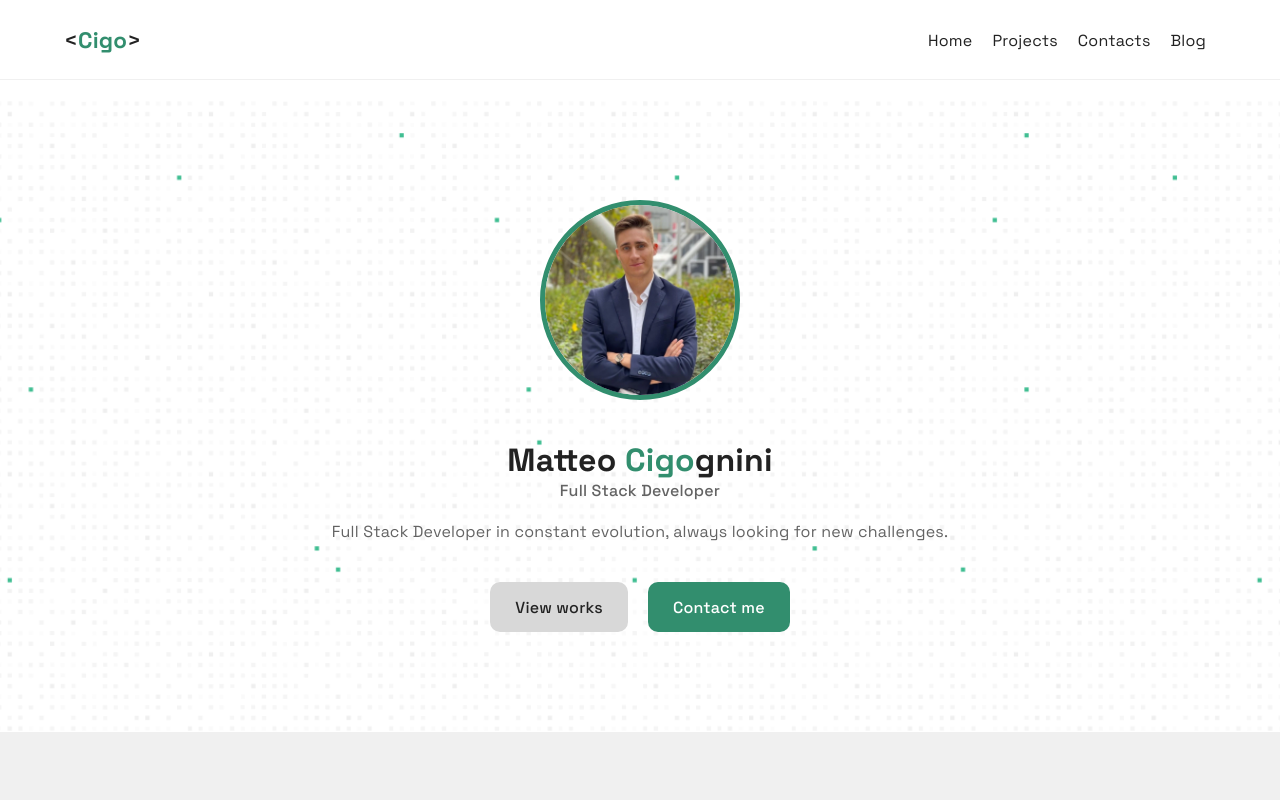
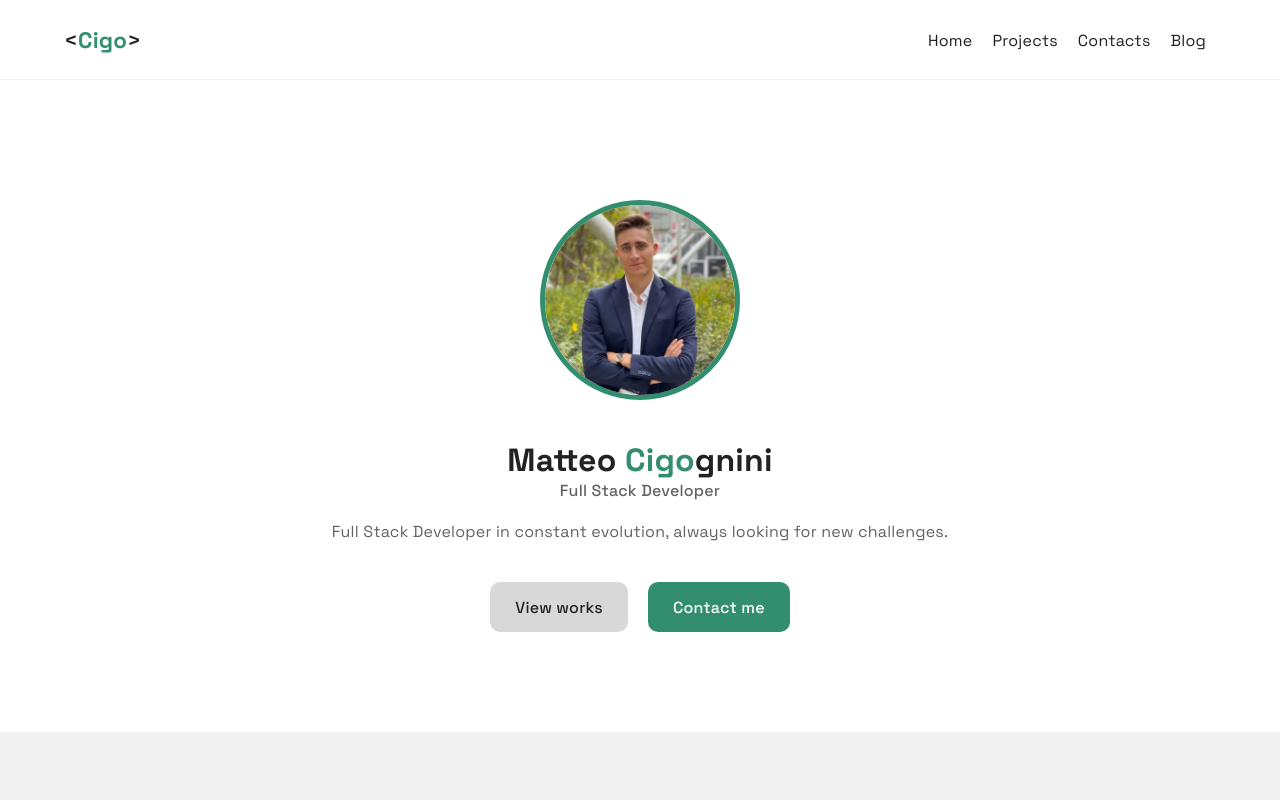
Before and after one commit to MatteoCigognini/portfolio, a Next.js app: page /en in a window 1280 px wide. Shown: the top 800 px of the page. Built offline with nearby package versions, Linux system fonts and the light colour scheme.

Commit message:
fix: rimosso banner homepage

```diff
--- a/app/[lang]/page.module.css
+++ b/app/[lang]/page.module.css
@@ -2,10 +2,6 @@
   height: auto;
   width: 100%;
   padding: 100px 0;
-  background-image: url('/images/pattern.svg');
-  background-position: center;
-  background-size: cover;
-  background-repeat: no-repeat;
 }
 
 .heroContent {
```
